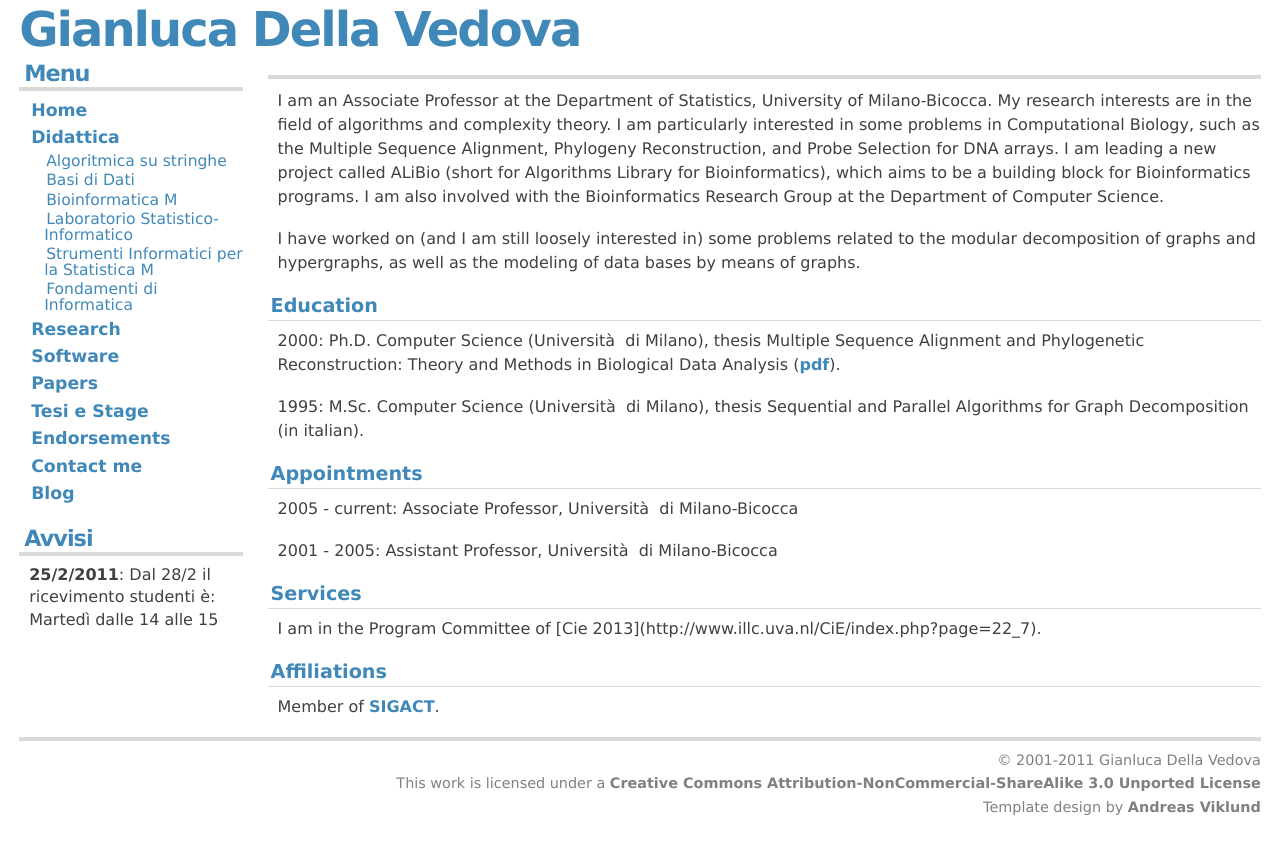
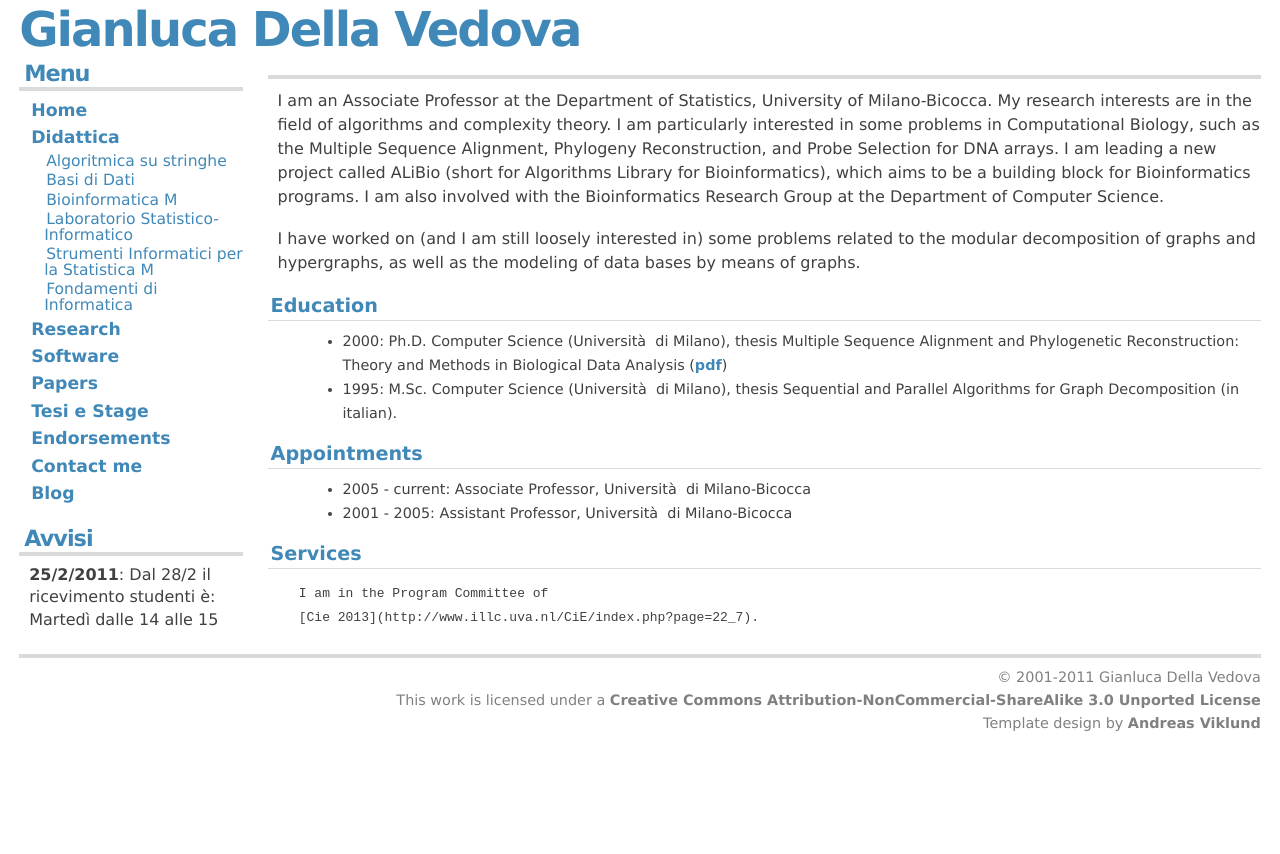
Before and after one commit to gdv/gianluca.dellavedova.org, a Jekyll site: the page built from index.markdown, in a window 1280 px wide. Shown: the top 854 px of the page. Built offline with Jekyll 4.4.1, drawn with Linux system fonts in a browser that asks for light colours; Markdown is read by kramdown in place of the engine named in the settings.

Commit message:
corretto stile

```diff
--- a/_layouts/default.html
+++ b/_layouts/default.html
@@ -14,7 +14,7 @@
 
 <body>
 <div id="wrap">
-    <div id="header"><h1><a href="index.html">Gianluca Della Vedova</a></h1></div>
+    <div id="header"><h1><a href="/index.html">Gianluca Della Vedova</a></h1></div>
     <div id="content"><h2> {{title}}</h2>  {{ content }} </div>
         <div id="sidebar">
                 <h2>Menu</h2>
--- a/index.markdown
+++ b/index.markdown
@@ -4,25 +4,39 @@ layout: default
 title: Home
 wordpress_url: http://gianluca.dellavedova.org/?page_id=7
 ---
-<div>
-        <p>I am an Associate Professor at the Department of Statistics, University of Milano-Bicocca. My research interests are in the field of algorithms and complexity theory. I am particularly interested in some problems in Computational Biology, such as the Multiple Sequence Alignment, Phylogeny Reconstruction, and Probe Selection for DNA arrays. I am leading a new project called ALiBio (short for Algorithms Library for Bioinformatics), which aims to be a building block for Bioinformatics programs. I am also involved with the Bioinformatics Research Group at the Department of Computer Science.</p>
-        <p>I have worked on (and I am still loosely interested in) some problems related to the modular decomposition of graphs and hypergraphs, as well as the modeling of data bases by means of graphs.</p>
-</div>
-<h3>Education</h3>
-<div>
-        <p>2000: Ph.D. Computer Science (Universit&agrave;&nbsp; di Milano), thesis Multiple Sequence Alignment and Phylogenetic Reconstruction: Theory and Methods in Biological Data Analysis (<a href="http://www.statistica.unimib.it/%7Edellavedova/papers/thesis.pdf" title="http://gianluca.dellavedova.org/files/papers/thesis.pdf">pdf</a>).</p>
-        <p>1995: M.Sc. Computer Science (Universit&agrave;&nbsp; di Milano), thesis Sequential and Parallel Algorithms for Graph Decomposition (in italian).</p>
-</div>
-<h3>Appointments</h3>
-<div>
-        <p>2005 - current: Associate Professor, Universit&agrave;&nbsp; di Milano-Bicocca</p>
-        <p>2001 - 2005: Assistant Professor, Universit&agrave;&nbsp; di Milano-Bicocca</p>
-</div>
-<h3>Services</h3>
-<div>
-        <p>I am in the Program Committee of [Cie 2013](http://www.illc.uva.nl/CiE/index.php?page=22_7).</p>
-</div>
-<h3>Affiliations</h3>
-<div>
-        <p>Member of <a href="http://sigact.acm.org/" title="http://sigact.acm.org">SIGACT</a>.</p>
-</div>
+
+I am an Associate Professor at the Department of Statistics, University of
+Milano-Bicocca. My research interests are in the field of algorithms and
+complexity theory. I am particularly interested in some problems in
+Computational Biology, such as the Multiple Sequence Alignment, Phylogeny
+Reconstruction, and Probe Selection for DNA arrays. I am leading a new project
+called ALiBio (short for Algorithms Library for Bioinformatics), which aims to
+be a building block for Bioinformatics programs. I am also involved with the
+Bioinformatics Research Group at the Department of Computer Science.
+
+I have worked on (and I am still loosely interested in) some problems related
+to the modular decomposition of graphs and hypergraphs, as well as the
+modeling of data bases by means of graphs.
+
+### Education
+
+*     2000: Ph.D. Computer Science (Universit&agrave;&nbsp; di Milano), thesis
+  Multiple Sequence Alignment and Phylogenetic Reconstruction: Theory and
+  Methods in Biological Data Analysis (<a
+  href="http://www.statistica.unimib.it/%7Edellavedova/papers/thesis.pdf"
+  title="http://gianluca.dellavedova.org/files/papers/thesis.pdf">pdf</a>)
+*     1995: M.Sc. Computer Science (Universit&agrave;&nbsp; di Milano), thesis Sequential and Parallel Algorithms for Graph Decomposition (in italian).
+
+
+### Appointments
+
+*    2005 - current: Associate Professor, Universit&agrave;&nbsp; di
+     Milano-Bicocca
+*    2001 - 2005: Assistant Professor, Universit&agrave;&nbsp; di
+     Milano-Bicocca
+
+### Services
+
+
+        I am in the Program Committee of
+        [Cie 2013](http://www.illc.uva.nl/CiE/index.php?page=22_7).
```
